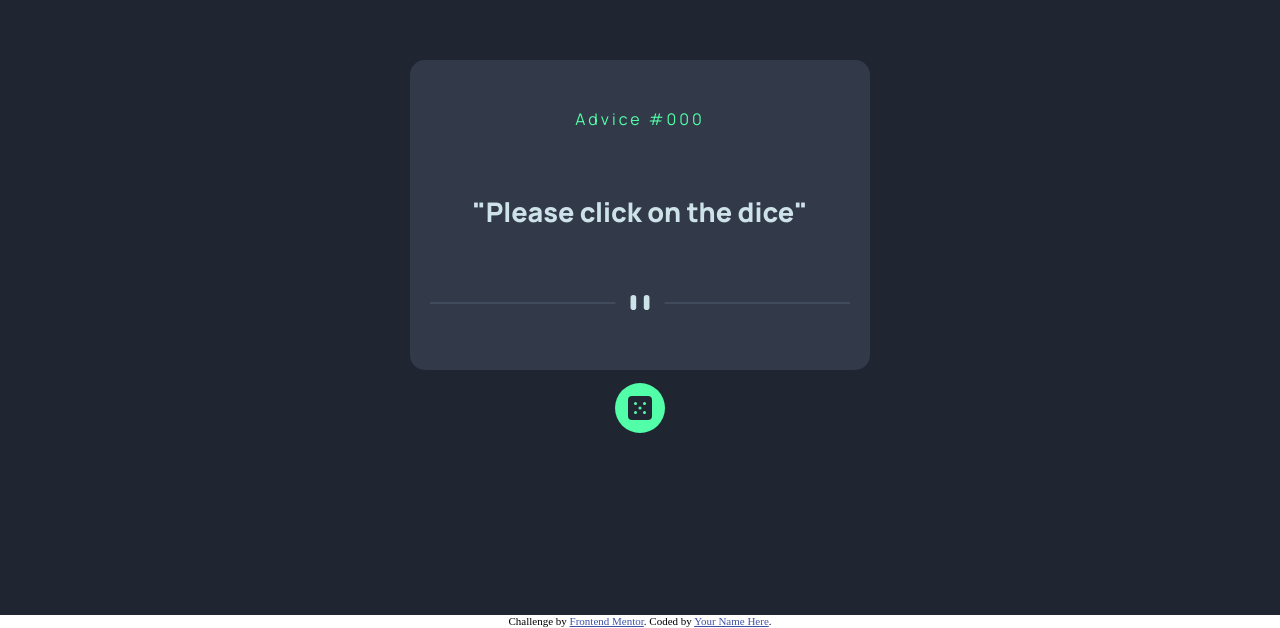
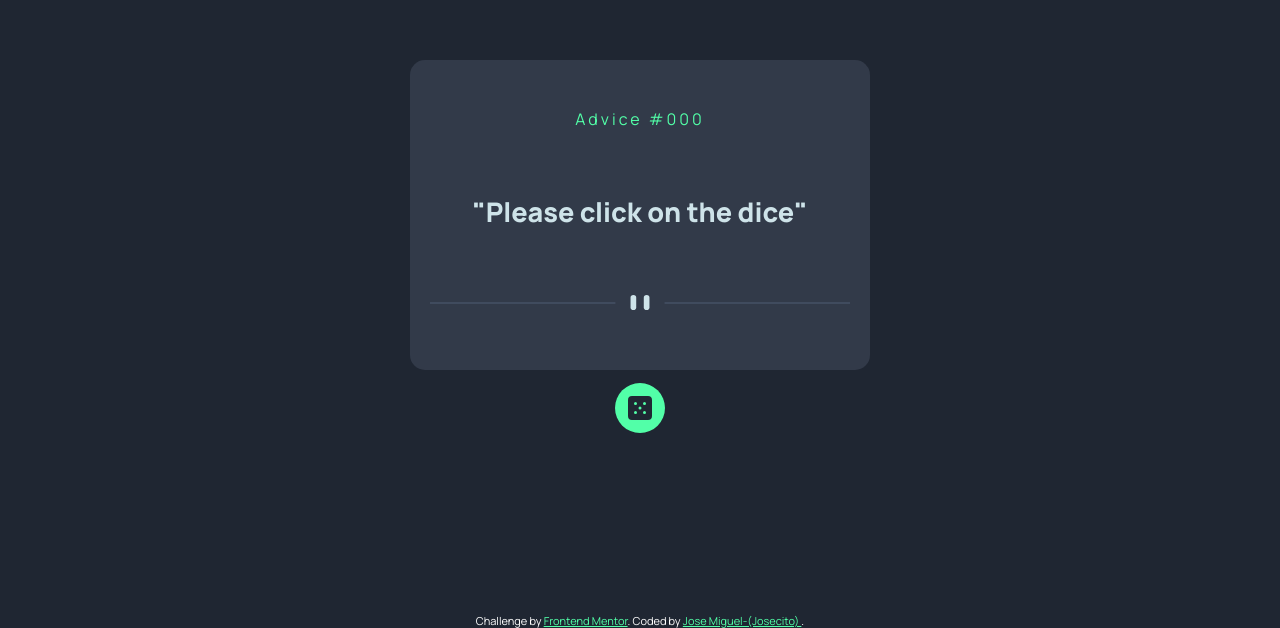
Before and after one commit to ElJosecito/advice-card, a plain HTML site: page advice-generator-app-main/index.html in a window 1280 px wide. Shown: the part 185-813 px from the top of the page. Drawn offline with Linux system fonts and the light colour scheme.

Commit message:
footer fixed

```diff
--- a/advice-generator-app-main/css/style.scss
+++ b/advice-generator-app-main/css/style.scss
@@ -89,6 +89,9 @@ body{
         }
     }
 
+    .attribution { font-size: 11px; text-align: center; background-color: $DarkBlue; color: white; font-family: 'Manrope', sans-serif;}
+    .attribution a { color: $NeonGreen; }
+
 }
 
 
@@ -105,7 +108,6 @@ body{
         .card{
             width: 300px;
             height: 400px;
-
             background-color: red;
         }
     }
--- a/advice-generator-app-main/index.html
+++ b/advice-generator-app-main/index.html
@@ -14,8 +14,7 @@
 
   <!-- Feel free to remove these styles or customise in your own stylesheet 👍 -->
   <style>
-    .attribution { font-size: 11px; text-align: center; }
-    .attribution a { color: hsl(228, 45%, 44%); }
+
   </style>
 </head>
 <body>
@@ -35,7 +34,7 @@
 
   <div class="attribution">
     Challenge by <a href="https://www.frontendmentor.io?ref=challenge" target="_blank">Frontend Mentor</a>.
-    Coded by <a href="#">Your Name Here</a>.
+    Coded by <a href="https://github.com/ElJosecito">Jose Miguel-(Josecito) </a>.
   </div>
 
   <script src="/script/script.js"></script>
```
Also changed, not shown: advice-generator-app-main/css/style.css, 1 other file.
